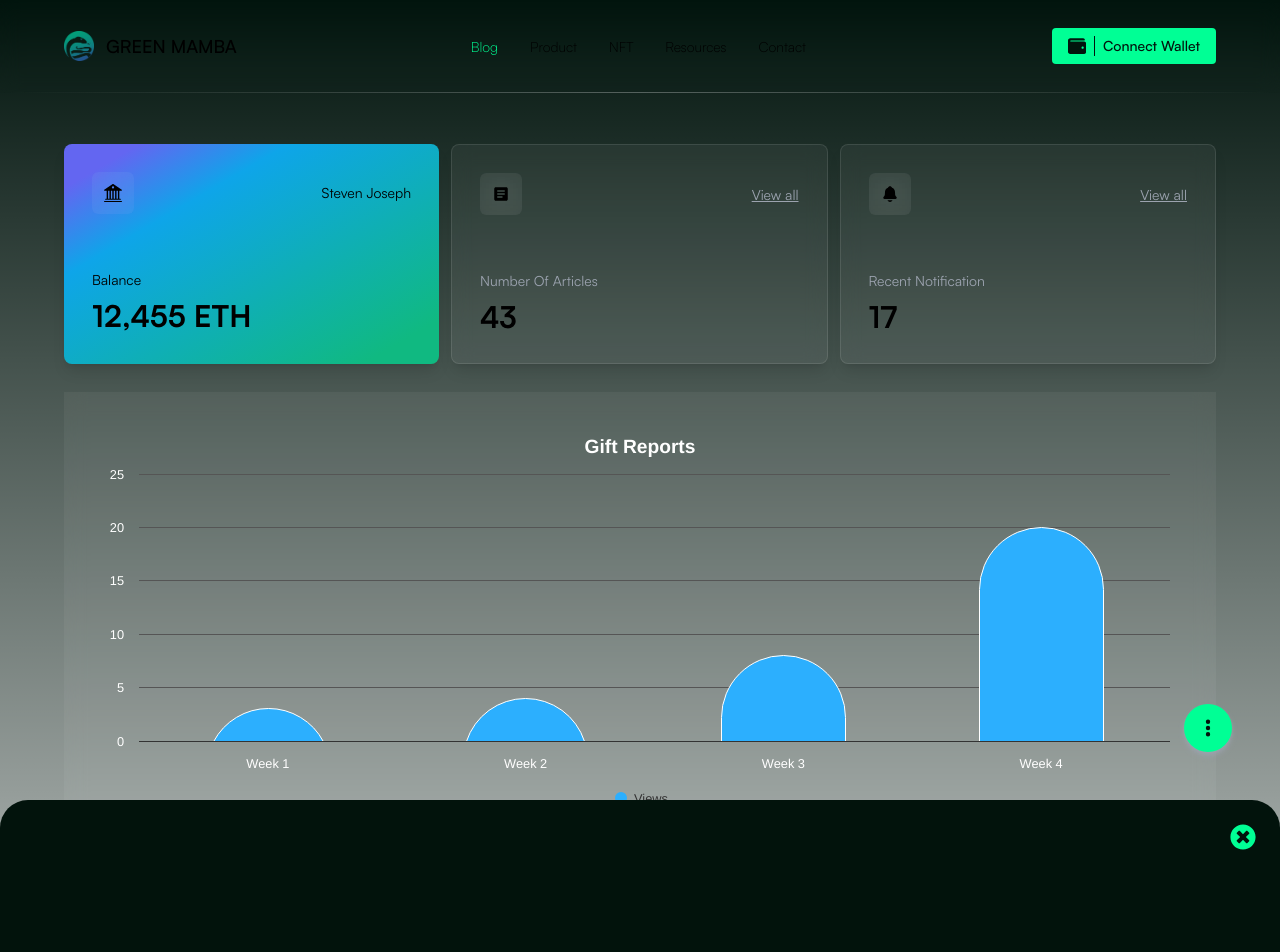
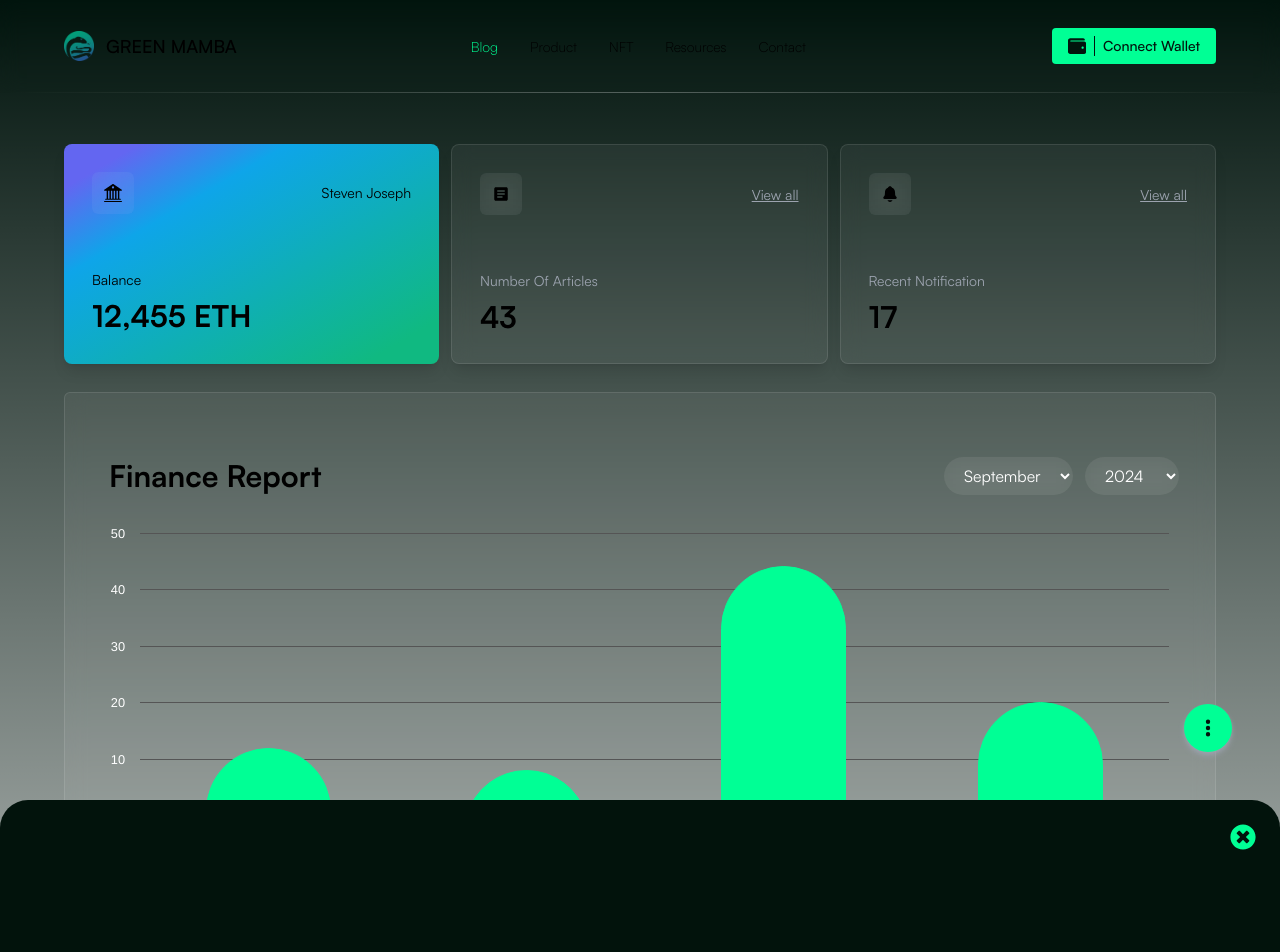
Before and after one commit to Stevolisis/green-mamba, a Next.js app: page /dashboard in a window 1280 px wide. Shown: the top 952 px of the page. Built offline with nearby package versions, Linux system fonts and the light colour scheme.

Commit message:
chart styling

```diff
--- a/src/components/HighChart.tsx
+++ b/src/components/HighChart.tsx
@@ -1,30 +1,32 @@
 import React from 'react'
 import Highcharts from 'highcharts'
 import HighchartsReact from 'highcharts-react-official';
+import { useAppSelector } from '@/redux/hooks';
+import { selectChartByName } from '@/redux/slices/chart';
 
-type Props = {}
 
-const HighChart = (props: Props) => {
+const HighChart = () => {
+    const chart = useAppSelector(state => selectChartByName(state.charts, "dashboard"));
+    const { months, years, currentMonth, currentYear} =useAppSelector(state => state.charts);
     const options  = {
         title: {
-          text: 'Gift Reports',
-          style: {
-            color: '#fff',
-            textAlign: "left"
-        }
+            text: '',
         },
         chart:{
             type:'column',
             backgroundColor: 'transparent'
         },
         xAxis:{
-            categories:['Week 1','Week 2','Week 3','Week 4','Week 5'],
+            title:{
+                text: "Weeks"
+            },
+            categories: chart?.columns,
             labels: {
                 style: {
                     color: '#fff'
                 }
             },
-            gridLineColor: '#555' // Light grey grid lines
+            gridLineColor: '#555'
         },
         yAxis:{
             title:{
@@ -35,26 +37,63 @@ const HighChart = (props: Props) => {
                     color: '#fff'
                 }
             },
-            gridLineColor: '#555' // Light grey grid lines
+            gridLineColor: '#555'
         },
         plotOptions:{
             column:{
-                borderRadius: 100
+                borderRadius: 100,
+                color:"#00ff95",
+                borderColor:"#00ff95"
             }
         },
         series: [
             {
-                name:'Views',
-                data: [3,4,8,20]
+                name:'Gifts',
+                labels: {
+                    style: {
+                        color: '#fff'
+                    }
+                },
+                data: chart?.rows
             }
         ],
+        legend: {
+            itemStyle: {
+              color: '#fff' // Color for the series text in the legend
+            }
+        },
         accessibility:{
-            enabled:false
+            enabled:true
         },
         credits:false
-      }
+    }
+
+
   return (
-    <div className='my-7 glassMorphism p-5 sm:p-9'>
+    <div className='rounded-md my-7 glassMorphism border border-[#ffffff1a] p-5 sm:p-9'>
+        <div className='flex justify-between items-center flex-wrap sm:flex-nowrap py-7 gap-y-4 gap-x-2'>
+            <div>
+                <h1 className='pl-2 text-2xl md:text-3xl font-[SatoshiBold]'>{ chart?.title }</h1>
+            </div>
+
+            <div className="flex flex-grow sm:flex-initial items-center gap-3 flex-wrap md:flex-nowrap">
+                <select className='flex-1 justify-stretch focus:outline-bgSecondary focus:border-bgSecondary text-white glassMorphism py-2 px-4 rounded-full' defaultValue={currentMonth}>
+                    {
+                        months.map((month,i)=>(
+                            <option key={i} className='bg-bgPrimary' value={i}>{month}</option>
+                        ))
+                    }
+                </select>
+
+                <select className='flex-1 justify-stretch focus:outline-bgSecondary focus:border-bgSecondary text-white glassMorphism py-2 px-4 rounded-full' defaultValue={currentYear}>
+                    {
+                        years.map((year,i)=>(
+                            <option key={i} className='bg-bgPrimary' value={year}>{year}</option>
+                        ))
+                    }
+                </select>
+            </div>
+        </div>
         <HighchartsReact
             highcharts={Highcharts}
             options={options}
--- a/src/redux/slices/chart.tsx
+++ b/src/redux/slices/chart.tsx
@@ -10,12 +10,16 @@ type chartItem = {
 
 interface IInitialstate{
     charts: chartItem[];
+    currentMonth: number;
+    currentYear: number;
+    months: string[];
+    years: number[];
 }
 const initialState:IInitialstate = {
     charts : [
         {
             name: "dashboard",
-            title:"September gift Report",
+            title:"Finance Report",
             columns:[
                 1,2,3,4
             ],
@@ -24,7 +28,14 @@ const initialState:IInitialstate = {
             ],
             date:1723905599
         }
-    ]
+    ],
+    currentMonth: new Date().getMonth(),
+    currentYear: new Date().getFullYear(),
+    months :[
+        "January", "February", "March", "April", "May", "June",
+        "July", "August", "September", "October", "November", "December"
+    ],
+    years : Array.from({ length: new Date().getFullYear() - 1990 + 1 }, (v, i) => i + 1990)
 }
 
 export const chartSlice = createSlice({
```
